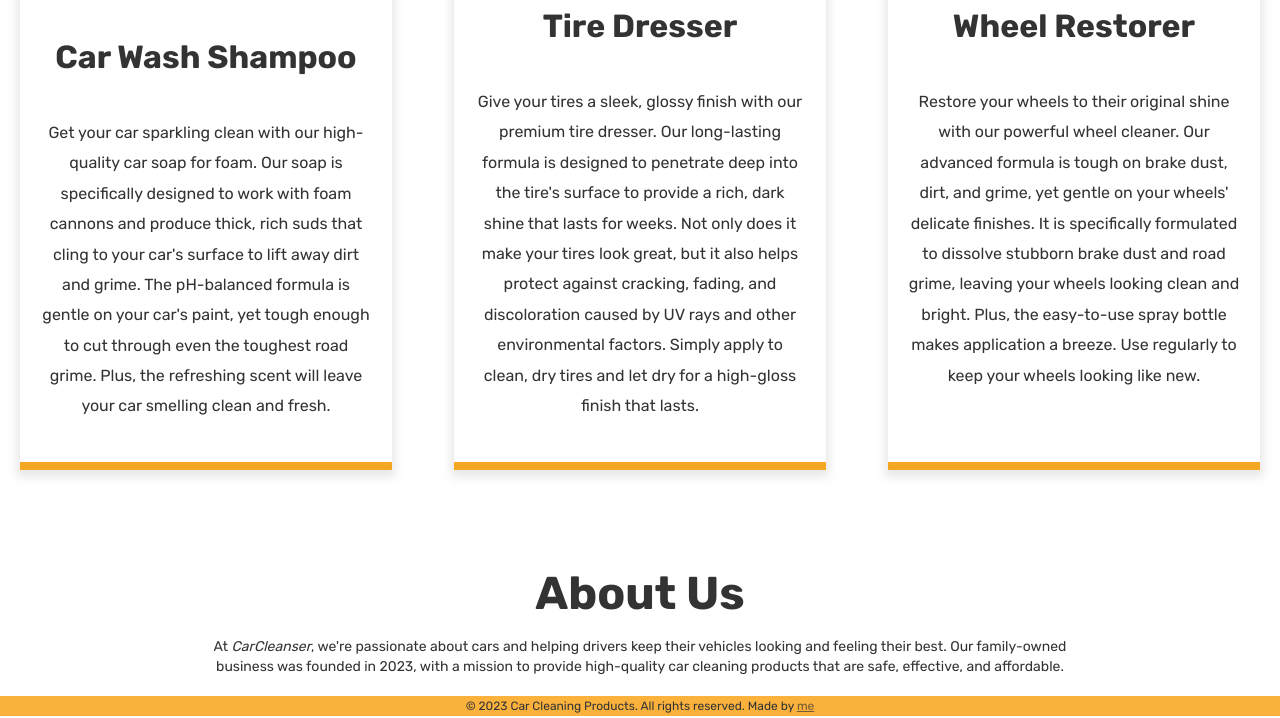
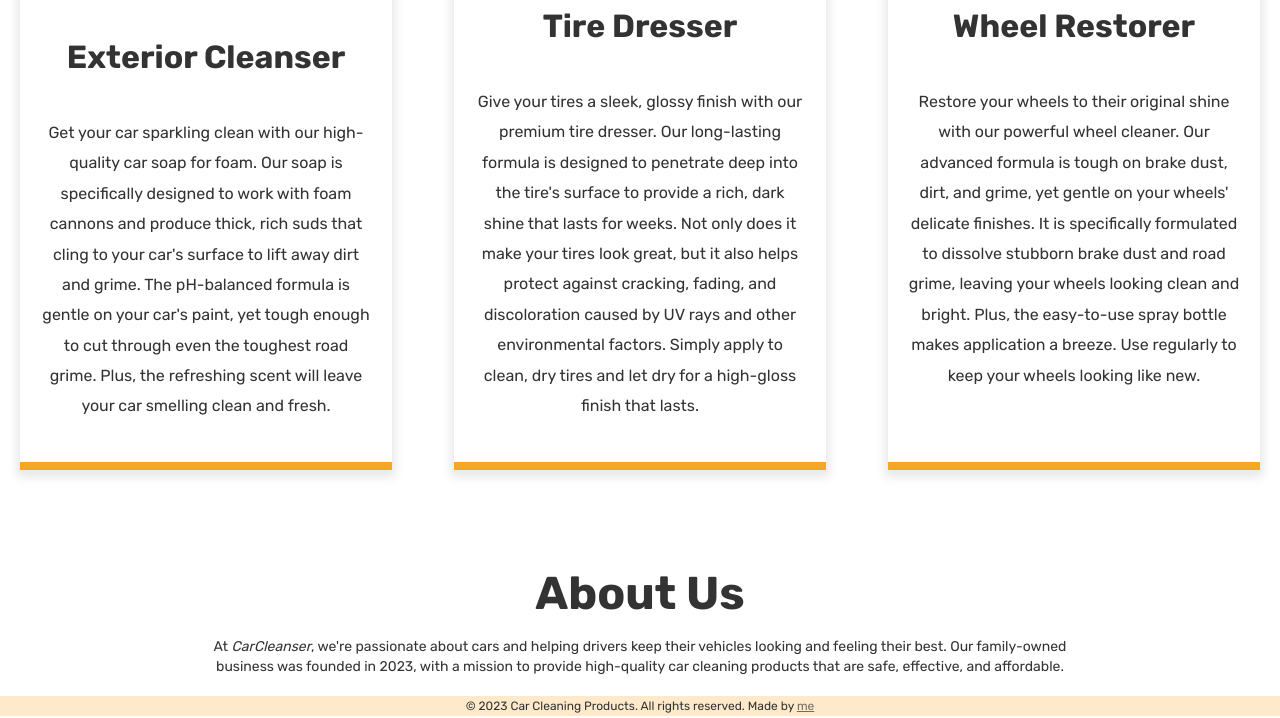
Before and after one commit to MartinbianchoEduardo/car-landing-page, a plain HTML site: page index.html in a window 1280 px wide. Shown: the part 1120-1838 px from the top of the page. Drawn offline with Linux system fonts and the light colour scheme.

Commit message:
update style and text

```diff
--- a/index.html
+++ b/index.html
@@ -37,7 +37,7 @@
         <div class="product-container">
           <div class="product">
             <img class="product-img" src="img/washer.jpg" alt="Product 1" />
-            <h3>Car Wash Shampoo</h3>
+            <h3>Exterior Cleanser</h3>
             <p>
               Get your car sparkling clean with our high-quality car soap for
               foam. Our soap is specifically designed to work with foam cannons
--- a/style.css
+++ b/style.css
@@ -191,7 +191,7 @@ h2 {
 /* Footer Styles */
 footer {
   display: flex;
-  background-color: #fab23d;
+  background-color: #fab13d44;
   color: #333;
   text-align: center;
   font-size: 12px;
```
